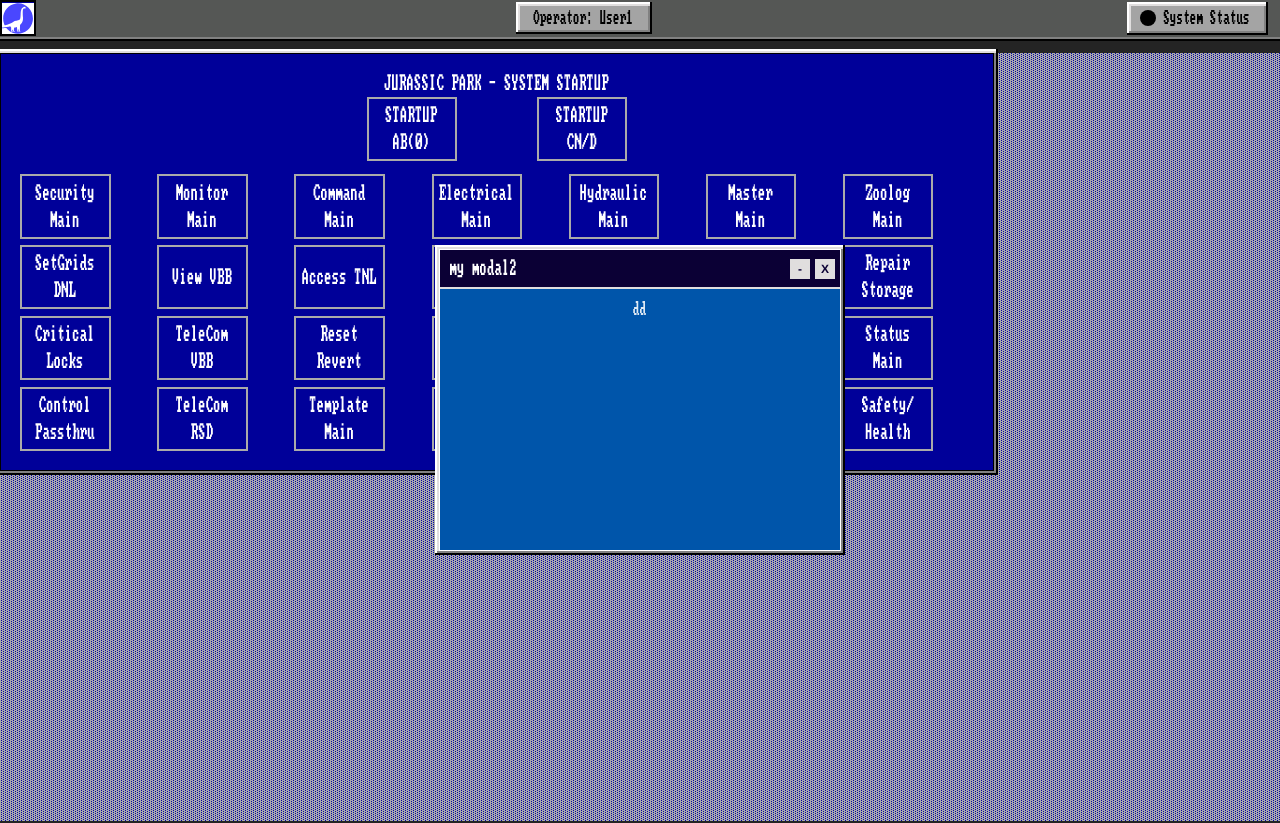
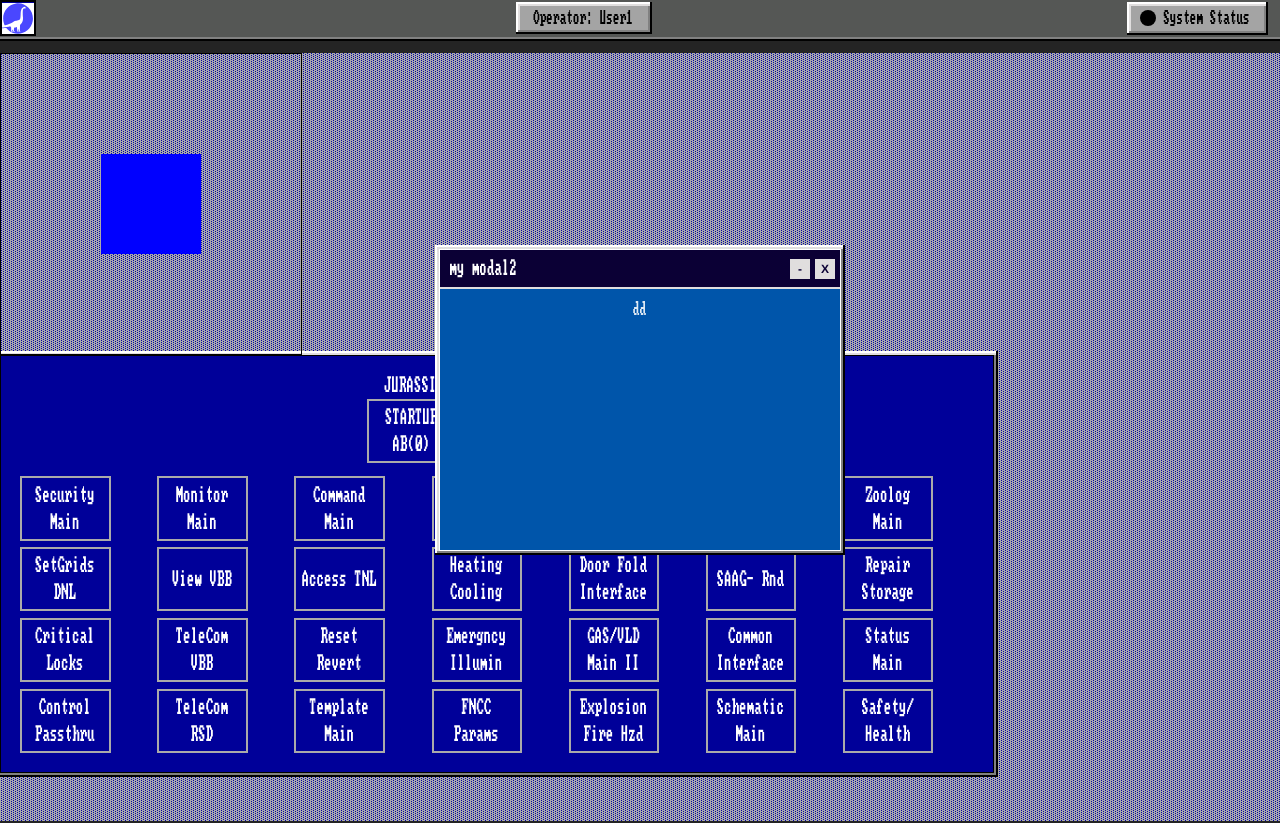
Before and after one commit to jaugs/control_gui, a React (Vite) app: page / in a window 1280 px wide. Shown: the top 823 px of the page. Built offline with nearby package versions, Linux system fonts and the light colour scheme.

Commit message:
more drag and drop

```diff
--- a/src/App.tsx
+++ b/src/App.tsx
@@ -2,31 +2,65 @@ import { useState } from 'react'
 import './App.css'
 import Startup from './components/startup'
 import ModalWindow from './components/modal'
+import Statusbar from './components/statusBar'
 import { useAppDispatch, useAppSelector } from './app/hooks'
 import { decrement, increment } from './components/counterSlice'
-import Statusbar from './components/statusBar'
+import Box from './components/box'
+import Container from './components/container'
 
 
 function App() {
 
+
+
   const count = useAppSelector((state) => state.counter.value)
   const dispatch = useAppDispatch()
 
+  const [isDragging, setIsDragging] = useState(false);
+  const [position, setPosition] = useState({ x: 100, y: 100 });
+
+  const handleBoxDragStart = () => {
+    setIsDragging(true);
+  };
+
+  const handleBoxDragEnd = () => {
+    setIsDragging(false);
+  };
+
+  const handleContainerDrop = (event: React.DragEvent<HTMLDivElement>) => {
+    setPosition({ x: event.clientX - 50, y: event.clientY - 50 });
+  };
+
+  const handleContainerDragOver = (event: React.DragEvent<HTMLDivElement>) => {
+    event.preventDefault();
+  };
 
 
 
   return (
+
+
     <div className="container">
 
+
     <Statusbar />
+
+
       <div className='workspace'>
 
+      <Container onDrop={handleContainerDrop} onDragOver={handleContainerDragOver}>
+      <Box
+        x={position.x}
+        y={position.y}
+        onDragStart={handleBoxDragStart}
+        onDragEnd={handleBoxDragEnd}
+      />
+    </Container>
 
             <ModalWindow
               title="my modal2"
-              children="dd"
+              contents="dd"
             />
-
 
 
         <Startup />
--- /dev/null
+++ b/src/components/box.tsx
@@ -0,0 +1,29 @@
+import React from 'react';
+
+type BoxProps = {
+    x: number;
+    y: number;
+    onDragStart: () => void;
+    onDragEnd: () => void;
+  };
+
+  const Box: React.FC<BoxProps> = ({ x, y, onDragStart, onDragEnd }) => {
+    return (
+      <div
+        draggable
+        style={{
+          position: 'absolute',
+          top: y,
+          left: x,
+          width: '100px',
+          height: '100px',
+          backgroundColor: 'blue',
+          cursor: 'move',
+        }}
+        onDragStart={onDragStart}
+        onDragEnd={onDragEnd}
+      />
+    );
+  };
+
+export default Box
--- /dev/null
+++ b/src/components/container.tsx
@@ -0,0 +1,27 @@
+import { ReactNode } from "react";
+import React from "react";
+
+type ContainerProps = {
+    onDrop: (event: React.DragEvent<HTMLDivElement>) => void;
+    onDragOver: (event: React.DragEvent<HTMLDivElement>) => void;
+    children?: ReactNode;
+  };
+
+  const Container: React.FC<ContainerProps> = ({ onDrop, onDragOver, children }) => {
+    return (
+      <div
+        style={{
+          position: 'relative',
+          width: '300px',
+          height: '300px',
+          border: '1px solid black',
+        }}
+        onDrop={onDrop}
+        onDragOver={onDragOver}
+      >
+        {children}
+      </div>
+    );
+  };
+
+  export default Container
--- a/src/components/modal.tsx
+++ b/src/components/modal.tsx
@@ -5,10 +5,10 @@ import { open, close } from './modalSlice';
 
 interface ModalWindowProps {
   title: string;
-  children: React.ReactNode;
+  contents: React.ReactNode;
 }
 
-const ModalWindow: React.FC<ModalWindowProps> = ({title, children}) => {
+const ModalWindow: React.FC<ModalWindowProps> = ({title, contents}) => {
 
   const isOpen = useAppSelector((state) => state.modal.isOpen)
   const dispatch = useAppDispatch()
@@ -23,7 +23,7 @@ const ModalWindow: React.FC<ModalWindowProps> = ({title, children}) => {
           <button className="modal-window-close" onClick={() => dispatch(close())}>X</button>
         </div>
       </div>
-      <div className="modal-window-content">{children}</div>
+      <div className="modal-window-content">{contents}</div>
     </div>
   );
 };
```
